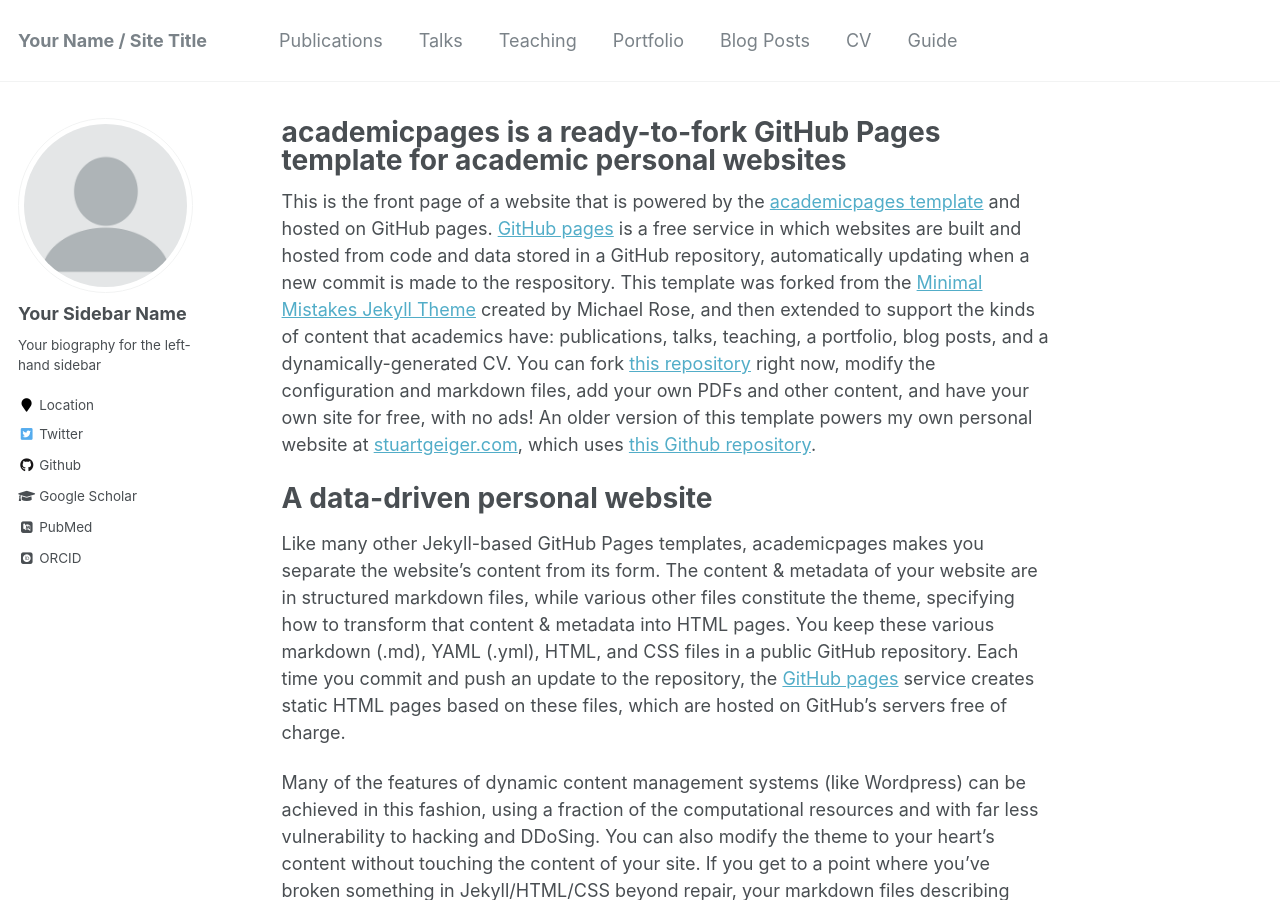
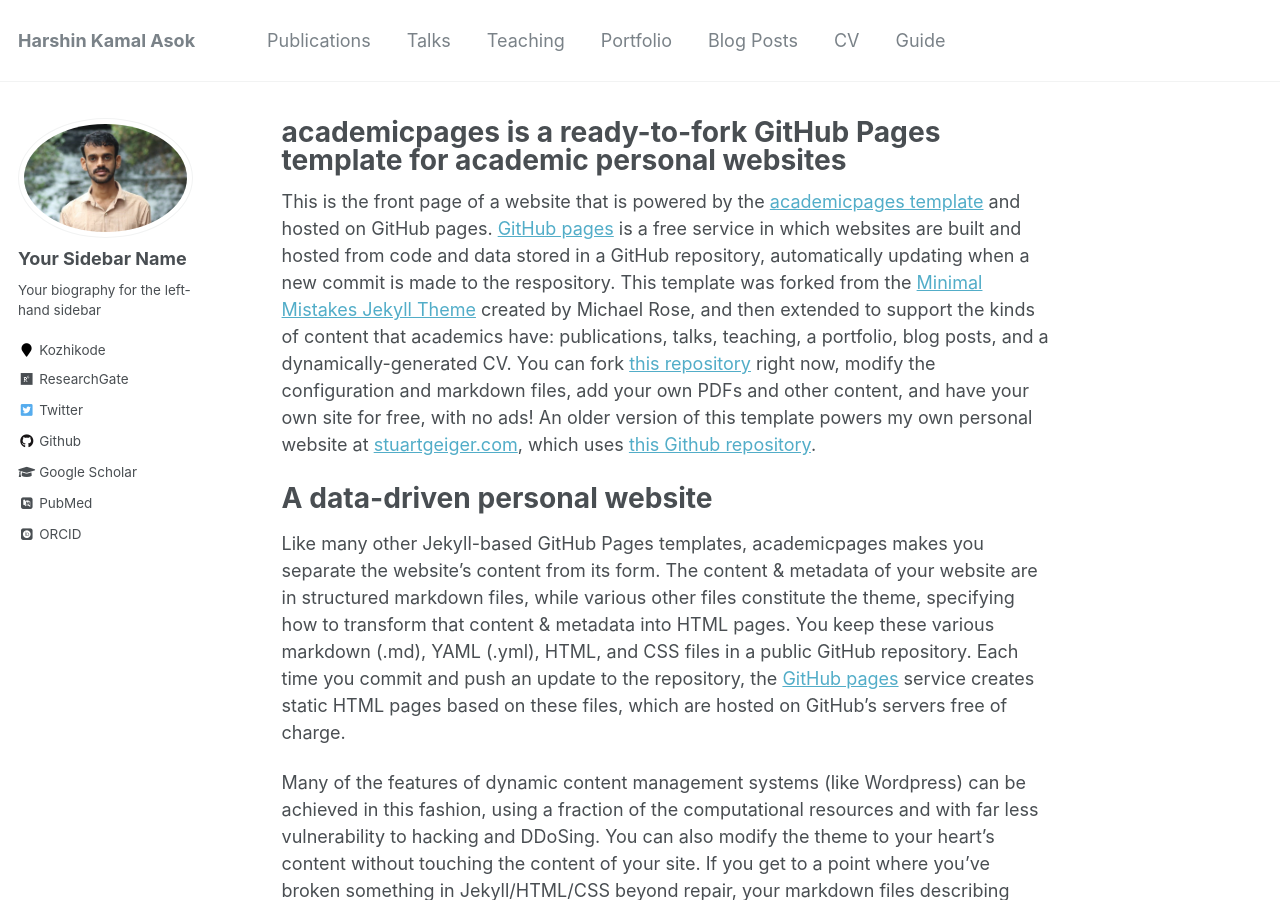
Before and after one commit to hkasok/hkasok.github.io, a Jekyll site: the page built from _pages/about.md, in a window 1280 px wide and 900 px high. Built offline with Jekyll 4.4.1, drawn with Linux system fonts in a browser that asks for light colours; some web fonts are replaced; some of the changed text lies outside the part shown.

Commit message:
new site4

```diff
--- a/_config.yml
+++ b/_config.yml
@@ -7,9 +7,9 @@
 
 # Site Settings
 locale                   : "en-US"
-title                    : "Your Name / Site Title"
+title                    : "Harshin Kamal Asok"
 title_separator          : "-"
-name                     : &name "Your Name"
+name                     : &name "Harshin Kamal Asok"
 description              : &description "personal description"
 url                      : https://academicpages.github.io # the base hostname & protocol for your site e.g. "https://mmistakes.github.io"
 baseurl                  : "" # the subpath of your site, e.g. "/blog"
@@ -81,14 +81,14 @@
 # Site Author
 author:
   name             : "Your Sidebar Name"
-  avatar           : "profile.png"
+  avatar           : "profile.jpg"
   bio              : "Your biography for the left-hand sidebar"
-  location         : "Location"
+  location         : "Kozhikode"
   employer         :
   pubmed           : "https://www.ncbi.nlm.nih.gov/pubmed/?term=john+snow"
-  googlescholar    : "http://yourfullgooglescholarurl.com"
+  googlescholar    : "https://scholar.google.co.in/citations?user=7whIM1QAAAAJ&hl=en"
   email            :
-  researchgate     :  # example: "https://www.researchgate.net/profile/yourprofile"
+  researchgate     :  "https://www.researchgate.net/profile/Harshin_Kamal_A"
   uri              :
   bitbucket        :
   codepen          :
```
Also changed, not shown: images/profile.jpg (added), images/profile.png (deleted).
